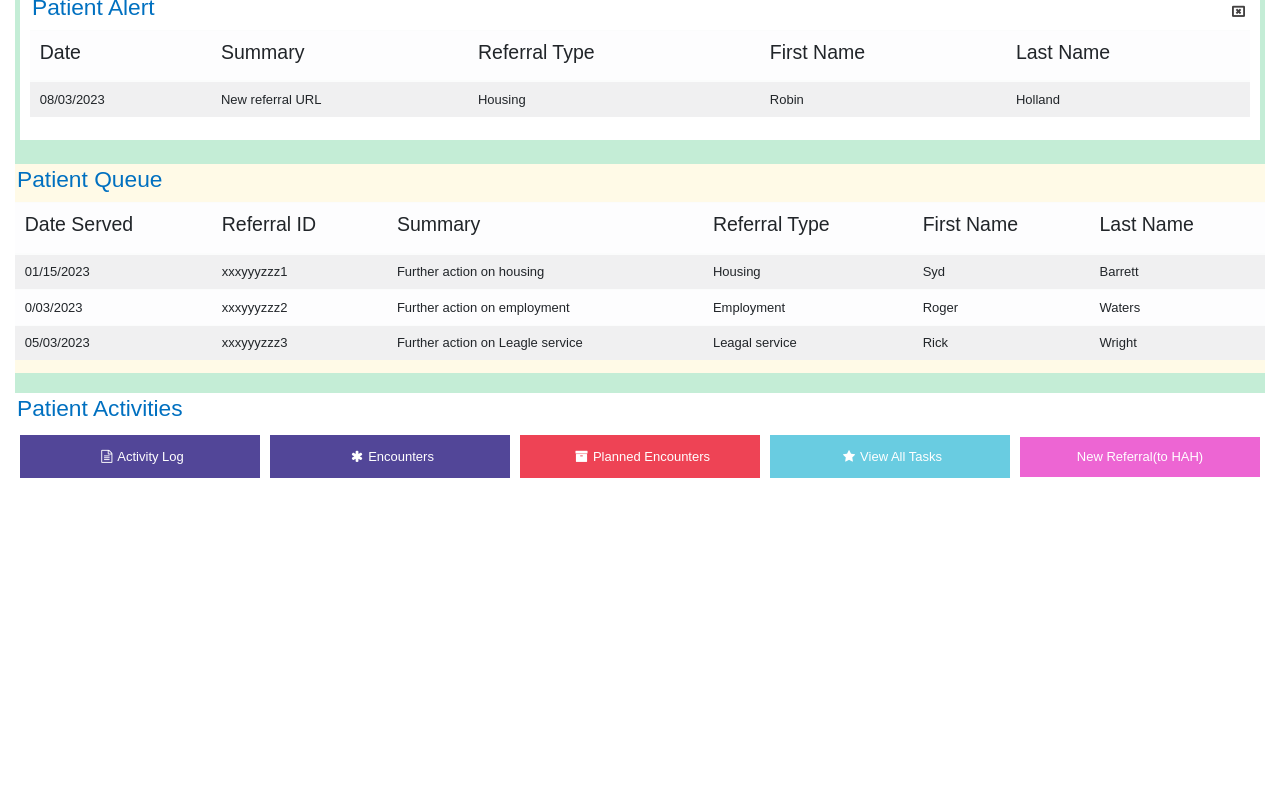
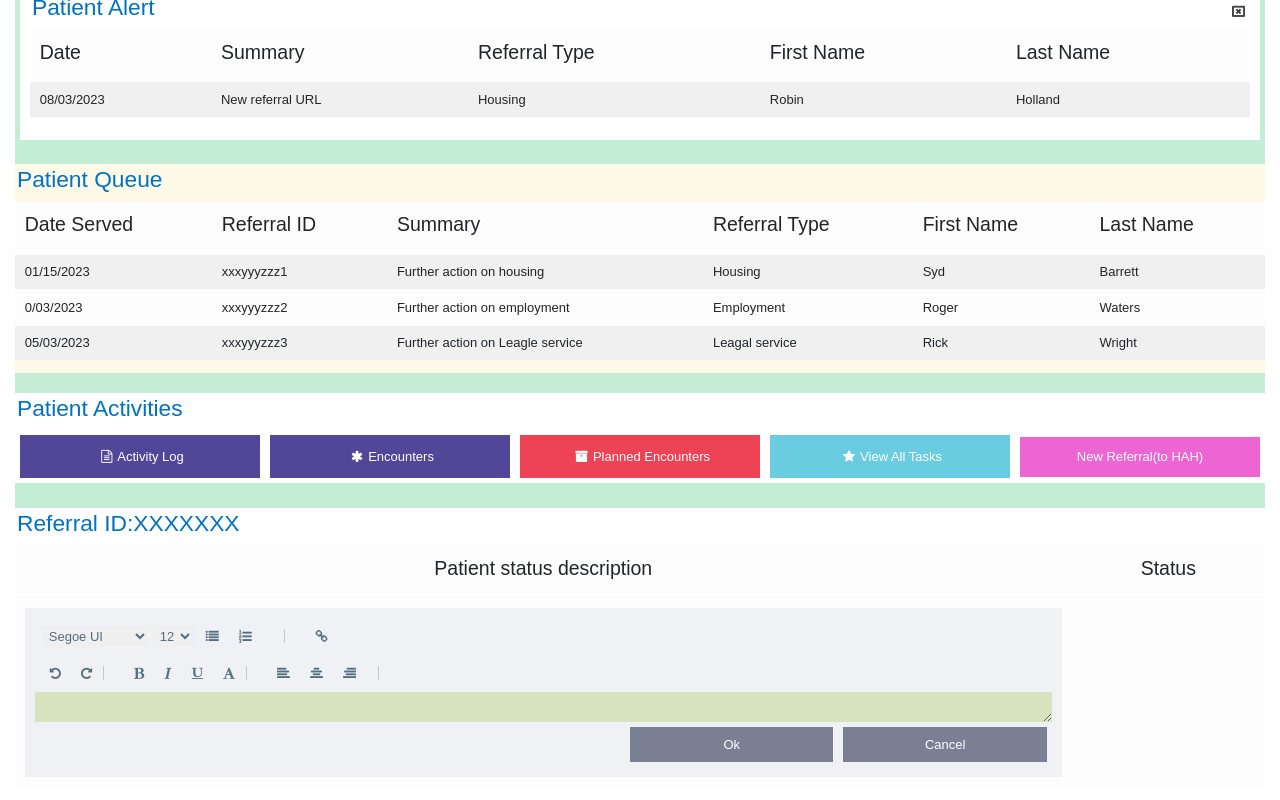
Before and after one commit to killersuresh93/Social-Care-Hub, a React (Create React App) app: page / in a window 1280 px wide. Shown: the part 305-1105 px from the top of the page. Before the commit the page ends 800 px from the top, so only its background shows below. Built offline with nearby package versions, Linux system fonts and the light colour scheme; the HTML template or start-up script is replaced by a standard one.

Commit message:
3 files modified, 2 added

```diff
--- a/package.json
+++ b/package.json
@@ -3,10 +3,12 @@
   "version": "0.0.0",
   "private": true,
   "dependencies": {
+    "@types/react": "18.2.20",
+    "@types/react-dom": "18.2.7",
+    "draft-js": "^0.11.7",
     "react": "18.2.0",
     "react-dom": "18.2.0",
-    "@types/react": "18.2.20",
-    "@types/react-dom": "18.2.7"
+    "react-quill": "2.0.0"
   },
   "scripts": {
     "start": "react-scripts start",
--- a/src/components/patientDetails.tsx
+++ b/src/components/patientDetails.tsx
@@ -2,6 +2,7 @@ import * as React from 'react';
 import PatientAlert from './patientAlert';
 import PatientQueue from './patientQueue';
 import PatientActivities from './patientActivities';
+import PatientStatusDiescription from './patientStatusDiescription';
 export default function PatientDetails() {
   return (
     <div className="patient-details">
@@ -100,6 +101,8 @@ export default function PatientDetails() {
       <PatientQueue />
       <br />
       <PatientActivities />
+      <br />
+      <PatientStatusDiescription />
     </div>
   );
 }
--- /dev/null
+++ b/src/components/patientStatusDiescription.tsx
@@ -0,0 +1,33 @@
+import * as React from 'react';
+import TextEditor from './textEditor';
+
+export default function PatientStatusDescription() {
+  return (
+    <div className="patient-status-description">
+      <div className="heading">
+        <h3>Referral ID:XXXXXXX</h3>
+      </div>
+      <div className="table-responsive">
+        <table className="table  table-light">
+          <thead>
+            <tr className="text-center">
+              <th scope="col">
+                <h4>Patient status description</h4>
+              </th>
+              <th scope="col">
+                <h4>Status</h4>
+              </th>
+            </tr>
+          </thead>
+          <tbody>
+            <tr>
+              <td>
+                <TextEditor />
+              </td>
+            </tr>
+          </tbody>
+        </table>
+      </div>
+    </div>
+  );
+}
--- /dev/null
+++ b/src/components/textEditor.tsx
@@ -0,0 +1,87 @@
+import * as React from 'react';
+
+export default function TextEditor() {
+  return (
+    <div className="text-editor">
+      <div className="text-editor-menu">
+        <div className="text-editor-icons">
+          <select
+            className=" icon form-select form-select-sm"
+            aria-label=".form-select-sm example"
+          >
+            <option selected>Segoe UI</option>
+            <option value="1">Arial</option>
+            <option value="2">Times Roman</option>
+            <option value="3">Three</option>
+          </select>
+          <select
+            className=" icon form-select form-select-sm"
+            aria-label=".form-select-sm example"
+          >
+            <option selected>12</option>
+            <option value="1">13</option>
+            <option value="2">14</option>
+            <option value="3">15</option>
+          </select>
+          <a className="icon">
+            <i className="fa fa-list" aria-hidden="true"></i>
+          </a>
+          <a className="icon">
+            <i className="fa fa-list-ol" aria-hidden="true"></i>
+          </a>
+          &nbsp;&nbsp;&nbsp;&nbsp;&nbsp;&nbsp;
+          <a className="icon-left-border">
+            <i className="fa fa" aria-hidden="true"></i>
+          </a>
+          <a className="icon">
+            <i className="fa fa-link" aria-hidden="true"></i>
+          </a>
+        </div>
+        <div className="text-editor-icons">
+          <a className="icon">
+            <i className="fa fa-undo" aria-hidden="true"></i>
+          </a>
+          <a className="icon">
+            <i className="fa fa-repeat" aria-hidden="true"></i>
+          </a>
+          <a className="icon-left-border">
+            <i className="fa fa" aria-hidden="true"></i>
+          </a>
+          <a className="icon">
+            <i className="fa fa-bold" aria-hidden="true"></i>
+          </a>
+          <a className="icon">
+            <i className="fa fa-italic" aria-hidden="true"></i>
+          </a>
+          <a className="icon">
+            <i className="fa fa-underline" aria-hidden="true"></i>
+          </a>
+          <a className="icon">
+            <i className="fa fa-font" aria-hidden="true"></i>
+          </a>
+          <a className="icon-left-border">
+            <i className="fa fa" aria-hidden="true"></i>
+          </a>
+          <a className="icon">
+            <i className="fa fa-align-left" aria-hidden="true"></i>
+          </a>
+          <a className="icon">
+            <i className="fa fa-align-center" aria-hidden="true"></i>
+          </a>
+          <a className="icon">
+            <i className="fa fa-align-right" aria-hidden="true"></i>
+          </a>
+          &nbsp; &nbsp;
+          <a className="icon-left-border">
+            <i className="fa fa" aria-hidden="true"></i>
+          </a>
+        </div>
+      </div>
+      <textarea className="text-editor-textarea"></textarea>
+      <div className="text-editor-button-row">
+        <button className="text-editor-button">Ok</button>
+        <button className="text-editor-button">Cancel</button>
+      </div>
+    </div>
+  );
+}
--- a/src/style.css
+++ b/src/style.css
@@ -83,6 +83,68 @@ i {
 .activity-button i {
   color: #ffffff;
 }
+
+.patient-status-description {
+  background-color: #ffffff;
+}
+
+.text-editor {
+  background-color: #f0f1f5;
+  padding: 10px;
+}
+.text-editor-menu {
+  display: flex;
+  flex-direction: column;
+  align-items: left;
+}
+.text-editor-icons {
+  display: flex;
+  align-items: center;
+  justify-content: left;
+  padding: 5px;
+}
+.select {
+  outline: none;
+}
+.icon {
+  color: #536e7e;
+  border: none;
+  padding: 2px;
+  margin: 0px 3px 0px 3px;
+  cursor: pointer;
+}
+.icon i {
+  color: #536e7e;
+}
+.icon-left-border {
+  border: none;
+  padding: 2px 2px 2px 4px;
+  margin: 0px 4px 0px 1px;
+  cursor: pointer;
+  border-left: 0.5px solid #c9c8c8;
+}
+.icon-left-border i {
+  color: #536e7e;
+}
+.text-editor-textarea {
+  background-color: #d7e3bf;
+  outline: none;
+  border: none;
+  width: 100%;
+}
+.text-editor-button-row {
+  display: flex;
+  align-items: center;
+  justify-content: flex-end;
+}
+.text-editor-button {
+  background-color: #7a7f93;
+  color: #ffffff;
+  padding: 10px 10px 10px 10px;
+  width: 20%;
+  margin: 5px;
+}
+
 /* Media query for mobile devices */
 @media (max-width: 768px) {
   .patient-info {
@@ -100,4 +162,10 @@ i {
     align-items: center;
     justify-content: space-between;
   }
+  .activity-button {
+    color: #ffffff;
+    padding: 10px 10px 10px 10px;
+    width: 100%;
+    margin: 5px;
+  }
 }
```
